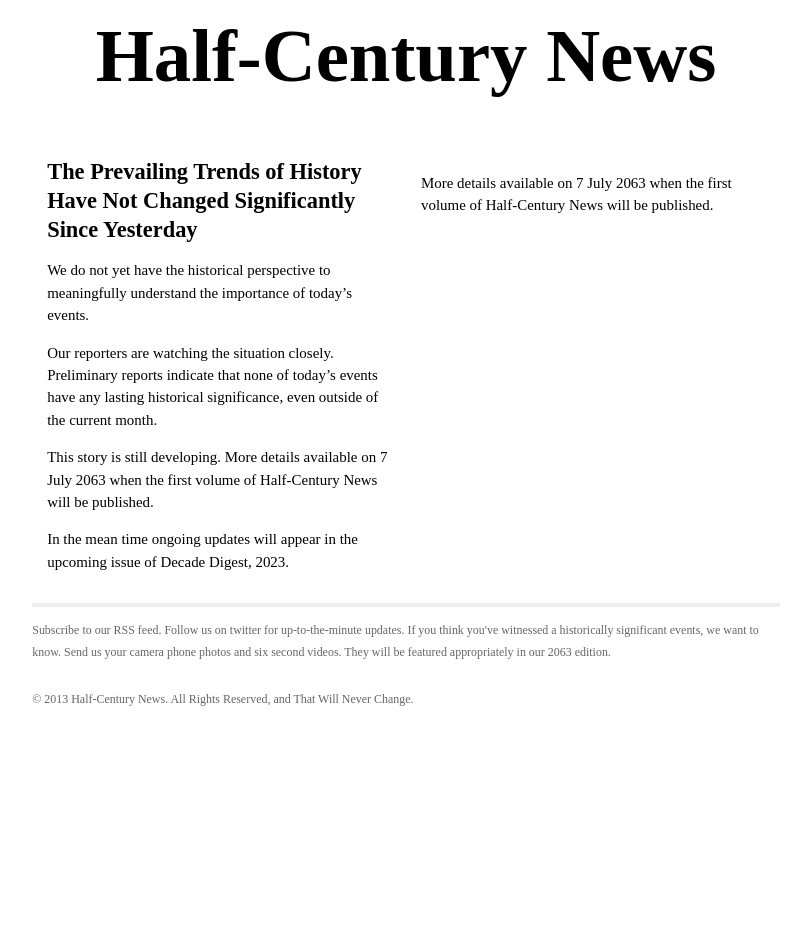
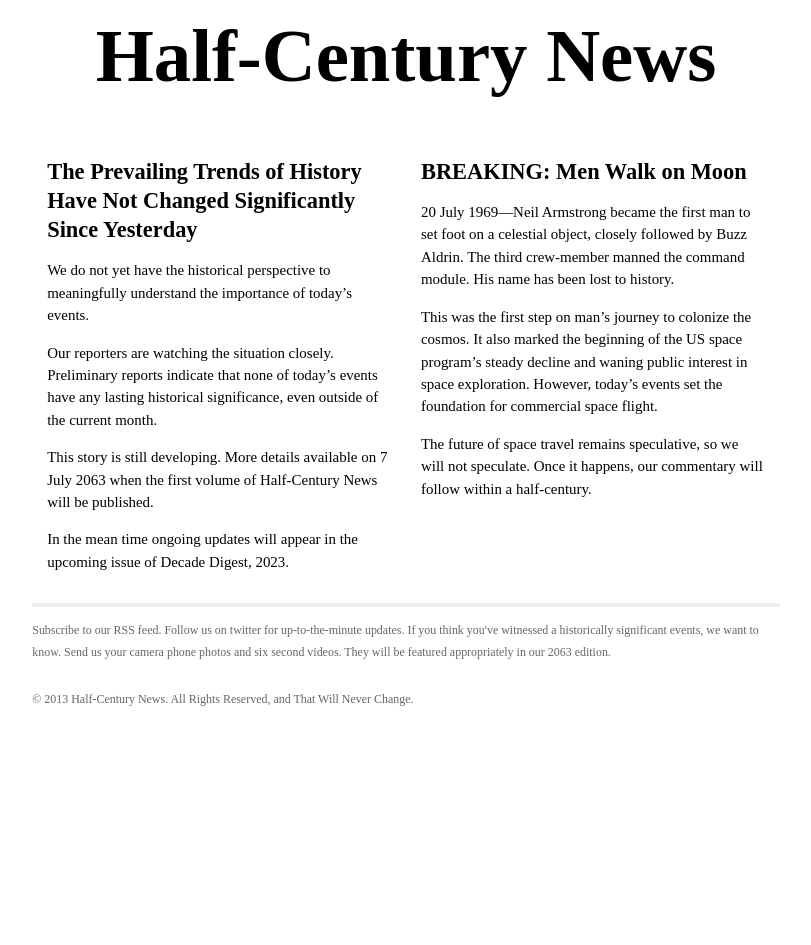
Before and after one commit to seliopou/hcn, a Jekyll site: the page built from index.html, in a window 1280 px wide. Shown: the whole page, without its empty margins (234-1045 px from the left). Built offline with Jekyll 4.4.1, drawn with Linux system fonts in a browser that asks for light colours.

Commit message:
article: Man Walks on Moon

```diff
--- a/index.html
+++ b/index.html
@@ -29,9 +29,21 @@ title: Half-Century News
   </div>
 
   <div class="right">
+    <h2 class="news">BREAKING: Men Walk on Moon</h2>
     <p>
-      More details available on 7 July 2063 when the first volume of
-      Half-Century News will be published.
+      20 July 1969&mdash;Neil Armstrong became the first man to set foot on a
+      celestial object, closely followed by Buzz Aldrin. The third crew-member
+      manned the command module. His name has been lost to history.
+    </p>
+    <p>
+      This was the first step on man&rsquo;s journey to colonize the cosmos. It
+      also marked the beginning of the US space program&rsquo;s steady decline
+      and waning public interest in space exploration. However, today&rsquo;s
+      events set the foundation for commercial space flight.
+    </p>
+    <p>
+      The future of space travel remains speculative, so we will not speculate.
+      Once it happens, our commentary will follow within a half-century.
     </p>
   </div>
 </div>
```
